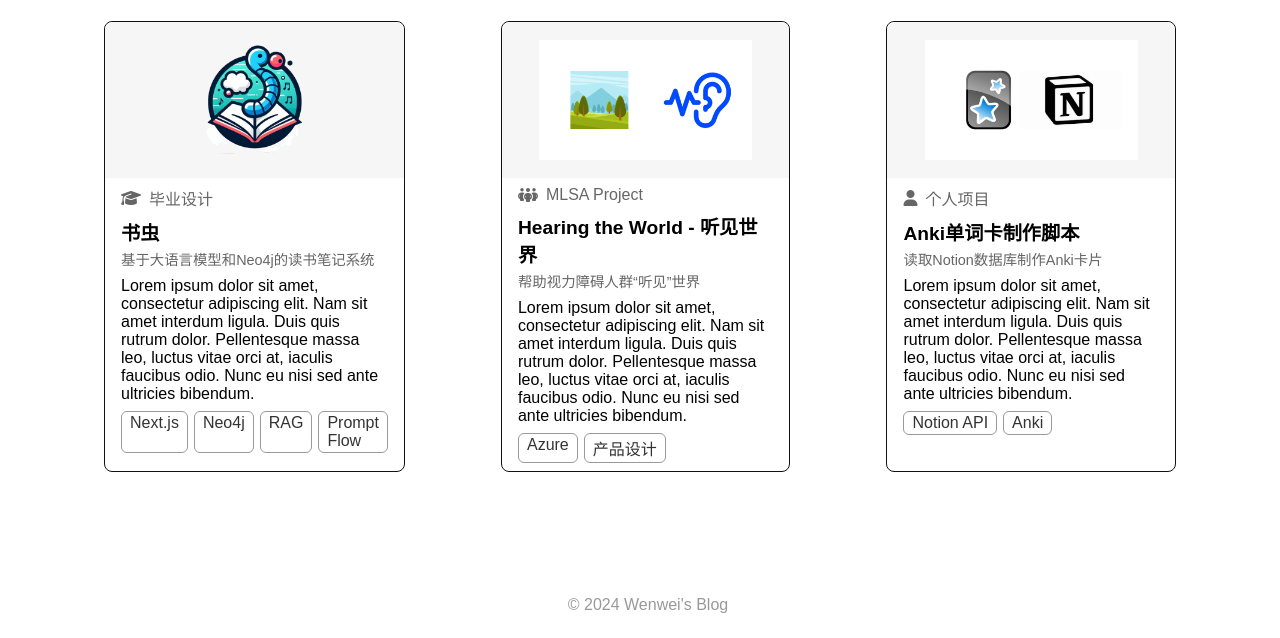
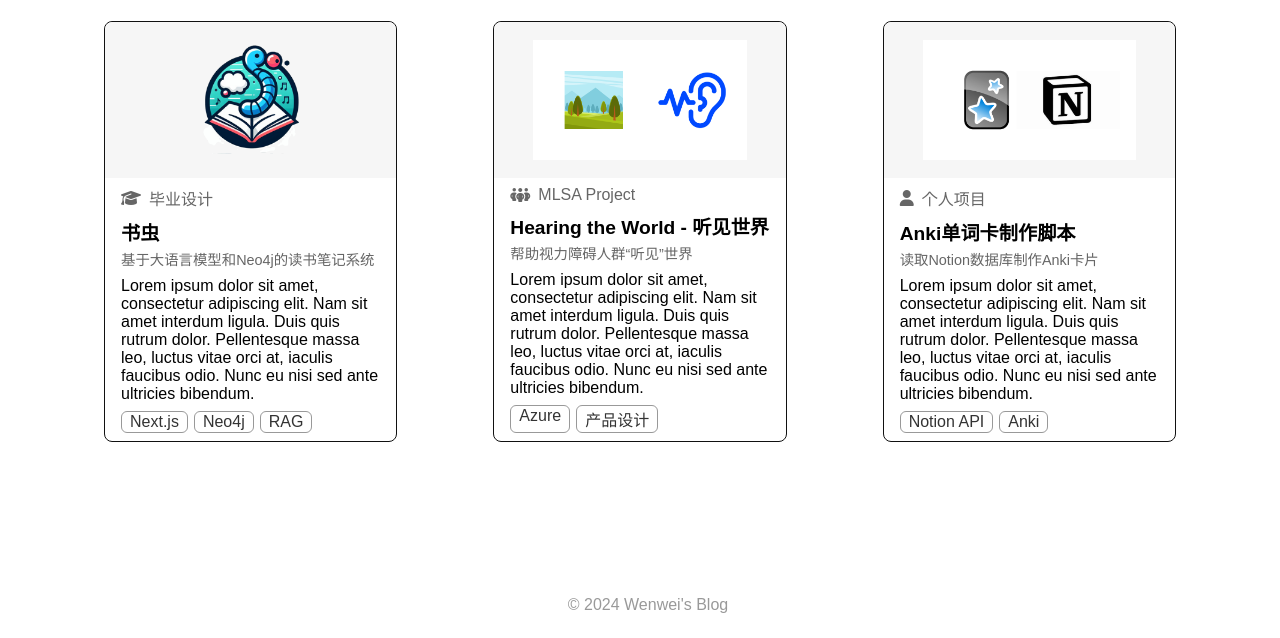
Before and after one commit to wenwei-lin/mlsa-workshop-blog-template, a plain HTML site: page projects.html in a window 1280 px wide. Shown: the part 162-800 px from the top of the page. Drawn offline with Linux system fonts and the light colour scheme.

Commit message:
refactor some code for demo

```diff
--- a/css/projects.css
+++ b/css/projects.css
@@ -1,8 +1,8 @@
-.projects {
+main {
   margin-top: 48px;
 }
 
-.projects h2 {
+main h2 {
   text-align: center;
   font-size: 1.5rem;
   font-weight: bold;
@@ -74,7 +74,7 @@
 
 .project-tags li {
   display: inline-block;
-  padding: 2px 8px;
+  padding: 1px 8px;
   border: 1px solid #999;
   border-radius: 6px;
   color: #333;
--- a/projects.html
+++ b/projects.html
@@ -24,14 +24,14 @@
         <li><a href="about.html">关于</a></li>
       </ul>
     </nav>
-    <section class="projects">
+    <main>
       <h2>我的项目</h2>
       <ul class="project-list">
         <li class="project-card">
           <div class="project-icon-container">
             <img
               class="project-icon"
-              src="images/projects/bookwarm.png"
+              src="images/projects/project1.png"
               alt="书虫"
             />
           </div>
@@ -54,7 +54,6 @@
               <li>Next.js</li>
               <li>Neo4j</li>
               <li>RAG</li>
-              <li>Prompt Flow</li>
             </ul>
           </div>
         </li>
@@ -62,7 +61,7 @@
           <div class="project-icon-container">
             <img
               class="project-icon"
-              src="images/projects/hearing-the-world.png"
+              src="images/projects/project2.png"
               alt="书虫"
             />
           </div>
@@ -91,7 +90,7 @@
           <div class="project-icon-container">
             <img
               class="project-icon"
-              src="images/projects/anki-vocabulary-card-maker.png"
+              src="images/projects/project3.png"
               alt="书虫"
             />
           </div>
@@ -117,7 +116,7 @@
           </div>
         </li>
       </ul>
-    </section>
+    </main>
     <footer>
       <p>© 2024 Wenwei's Blog</p>
     </footer>
```
Also changed, not shown: index.html (+2 -2 lines), images/projects/project1.png (renamed from images/projects/bookwarm.png), images/projects/project2.png (renamed from images/projects/hearing-the-world.png), images/projects/project3.png (renamed from images/projects/anki-vocabulary-card-maker.png).
